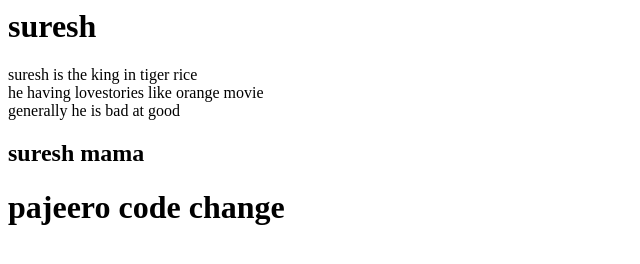
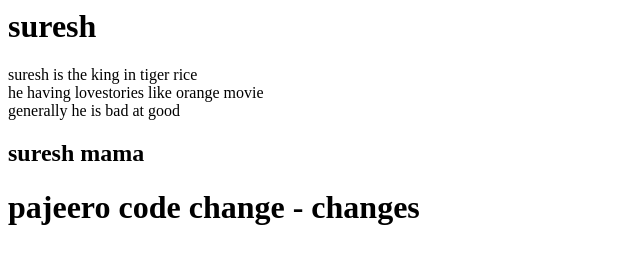
Before and after one commit to sureshkumartibirisetti/striver2, a plain HTML site: page index.html in a window 1280 px wide. Shown: the whole page, without its empty margins (0-640 px from the left). Drawn offline with Linux system fonts and the light colour scheme.

Commit message:
Update index.html

```diff
--- a/index.html
+++ b/index.html
@@ -1,4 +1,4 @@
 <h1>suresh</h1>
 <p>suresh is the king in tiger rice <br> he having lovestories like orange movie <br> generally he is bad at good</p>
 <h2>suresh mama</h2>
-<h1>pajeero code change</h1>
+<h1>pajeero code change - changes</h1>
```
